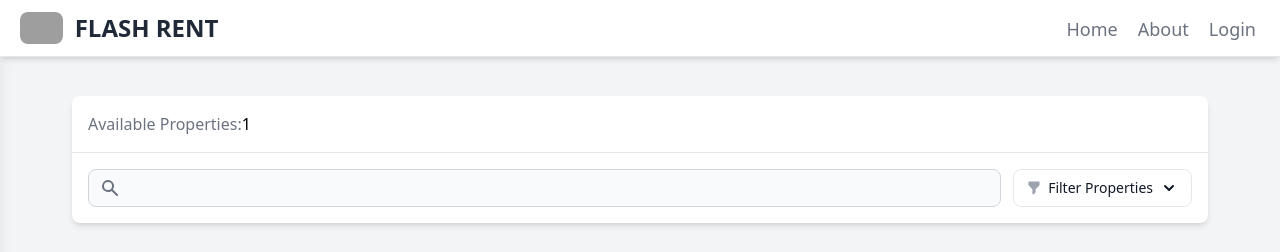
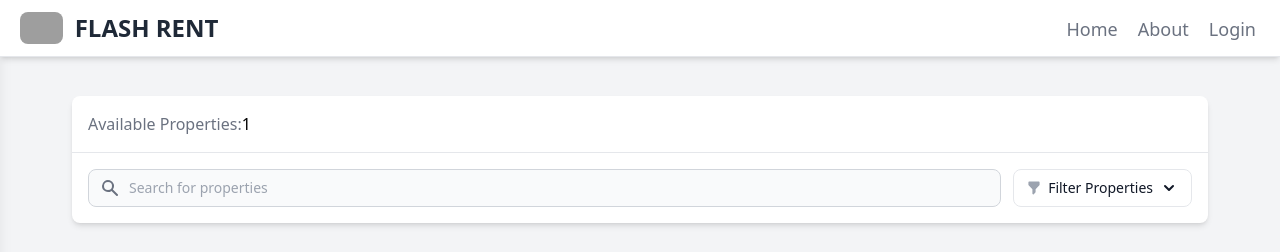
Before and after one commit to OmarHemed23/FLASH-RENT, a React (Create React App) app in the folder Frontend/flash-rent/: page / in a window 1280 px wide. Shown: the top 252 px of the page. Built offline with nearby package versions, Linux system fonts and the light colour scheme; grey boxes are pictures that could not be loaded.

Commit message:
feat: Add placeholder to SearchInput component for improved UX
- Added placeholder text "Search for properties" to the SearchInput component instance for better user experience.

```diff
--- a/Frontend/flash-rent/src/pages/HomePage.jsx
+++ b/Frontend/flash-rent/src/pages/HomePage.jsx
@@ -53,7 +53,7 @@ export default function HomePage() {
                         </div>
                         <div className="flex flex-col md:flex-row items-stretch md:items-center md:space-x-3 space-y-3 md:space-y-0 justify-between w-full px-4 py-4 dark:border-gray-700 border-t">
                             <div className="w-full">
-                                <SearchInput onSubmit={handleSearchSubmit} />
+                                <SearchInput onSubmit={handleSearchSubmit} placeholder="Search for properties" />
                             </div>
                             <div className="w-full md:w-auto flex flex-col md:flex-row space-y-2 md:space-y-0 items-stretch md:items-center justify-end md:space-x-3 flex-shrink-0">
                                 <SearchFilter value="Properties" menuItems={menuItems} />
```
